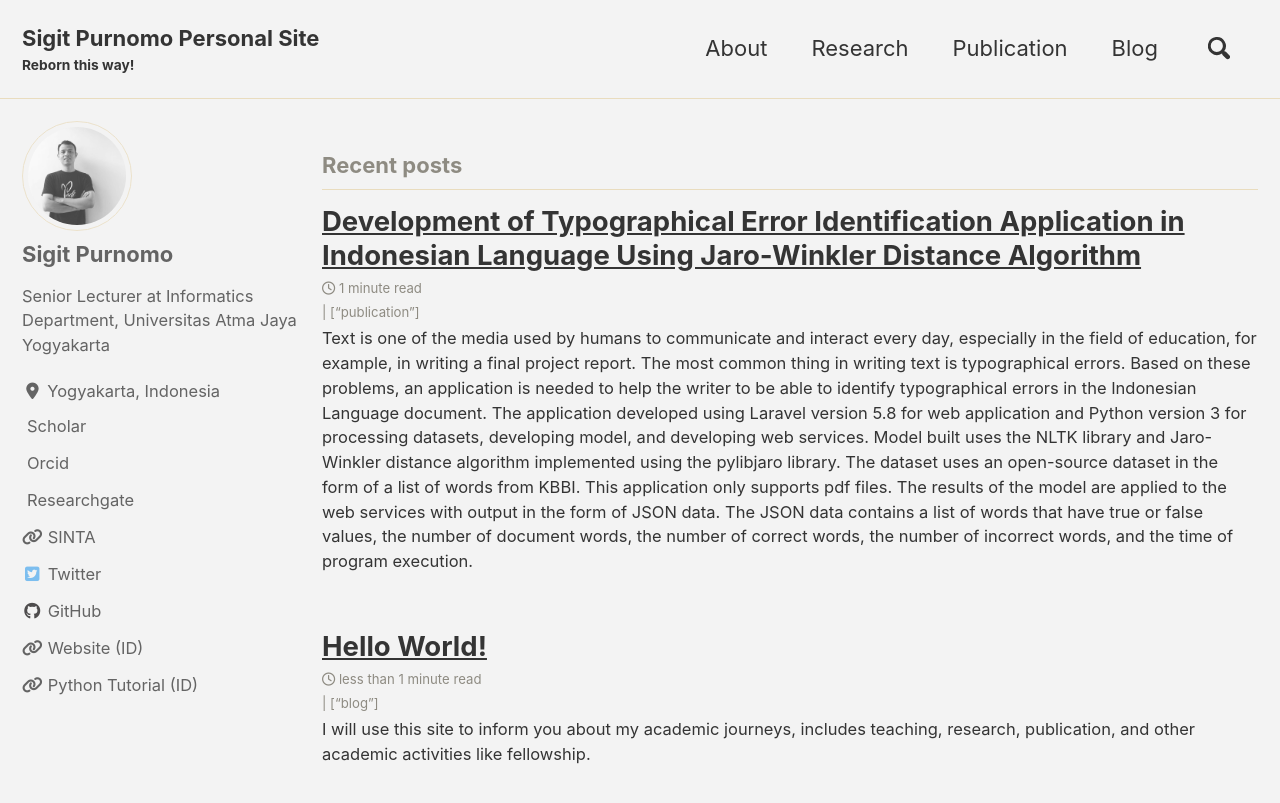
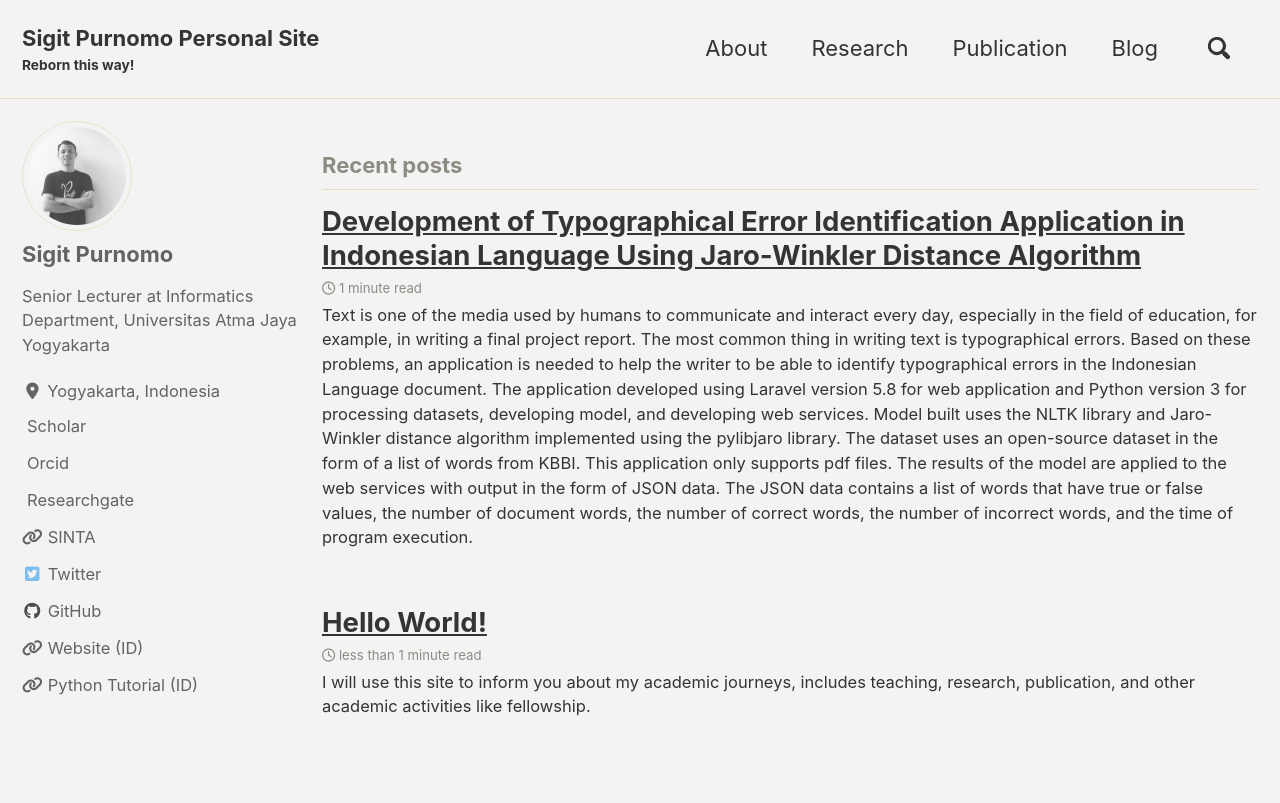
Before and after one commit to sigit-purnomo/sigit-purnomo.github.io, a Jekyll site: the page built from index.html, in a window 1280 px wide and 900 px high. Shown: the top 803 px of the window. Built offline with Jekyll 4.4.1, drawn with Linux system fonts in a browser that asks for light colours; cached includes are drawn as plain includes; nearby versions of some CDN libraries; the list of posts is cut into pages by our own code; a style sheet for code colours, icons or effects is not loaded.

Commit message:
Update archive-single.html

```diff
--- a/_includes/archive-single.html
+++ b/_includes/archive-single.html
@@ -27,8 +27,6 @@
     {% if post.read_time %}
       <p class="page__meta"><i class="far fa-clock" aria-hidden="true"></i> {% include read-time.html %}</p>
     {% endif %}
-    {% if post.categories %}<p class="page__meta"> | {{ post.categories | markdownify | strip_html }}</p>{% endif %}
-
     {% if post.excerpt %}<p class="archive__item-excerpt" itemprop="description">{{ post.excerpt | markdownify | strip_html }}</p>{% endif %}
   </article>
 </div>
```
